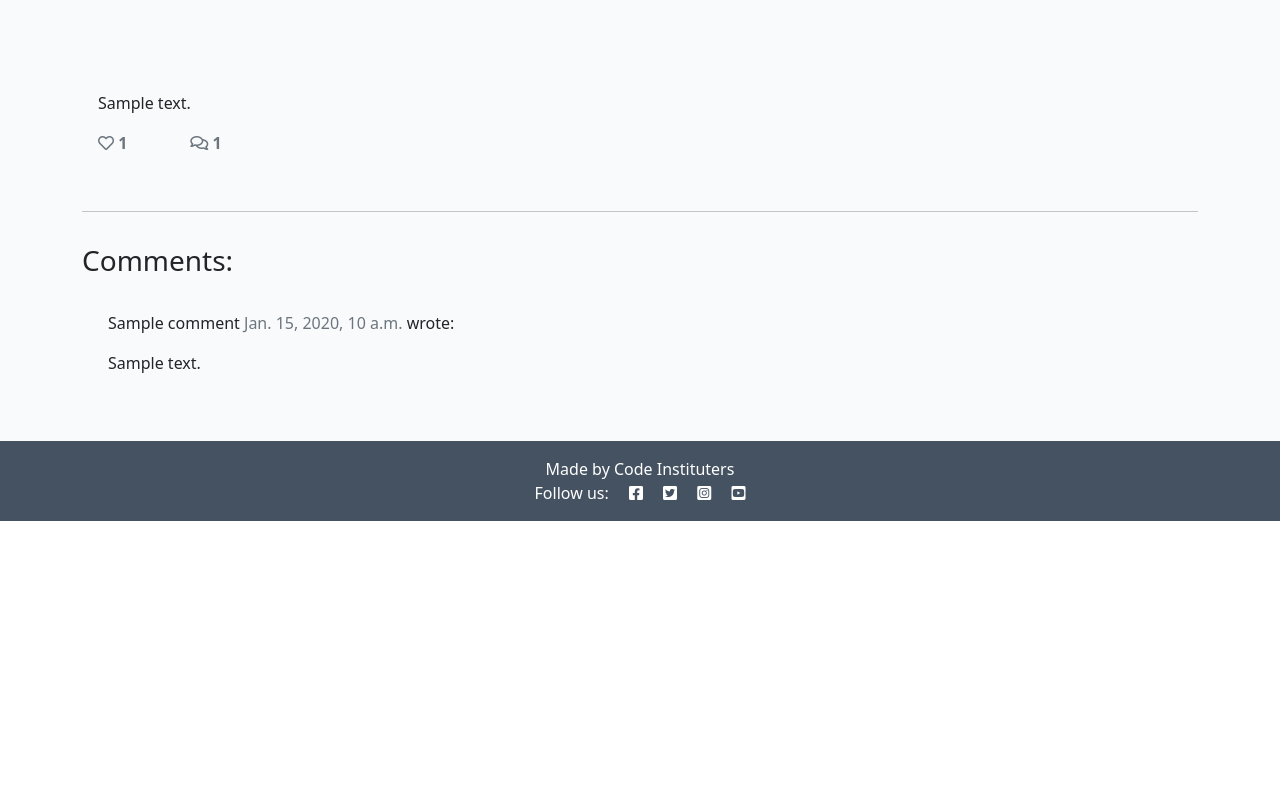
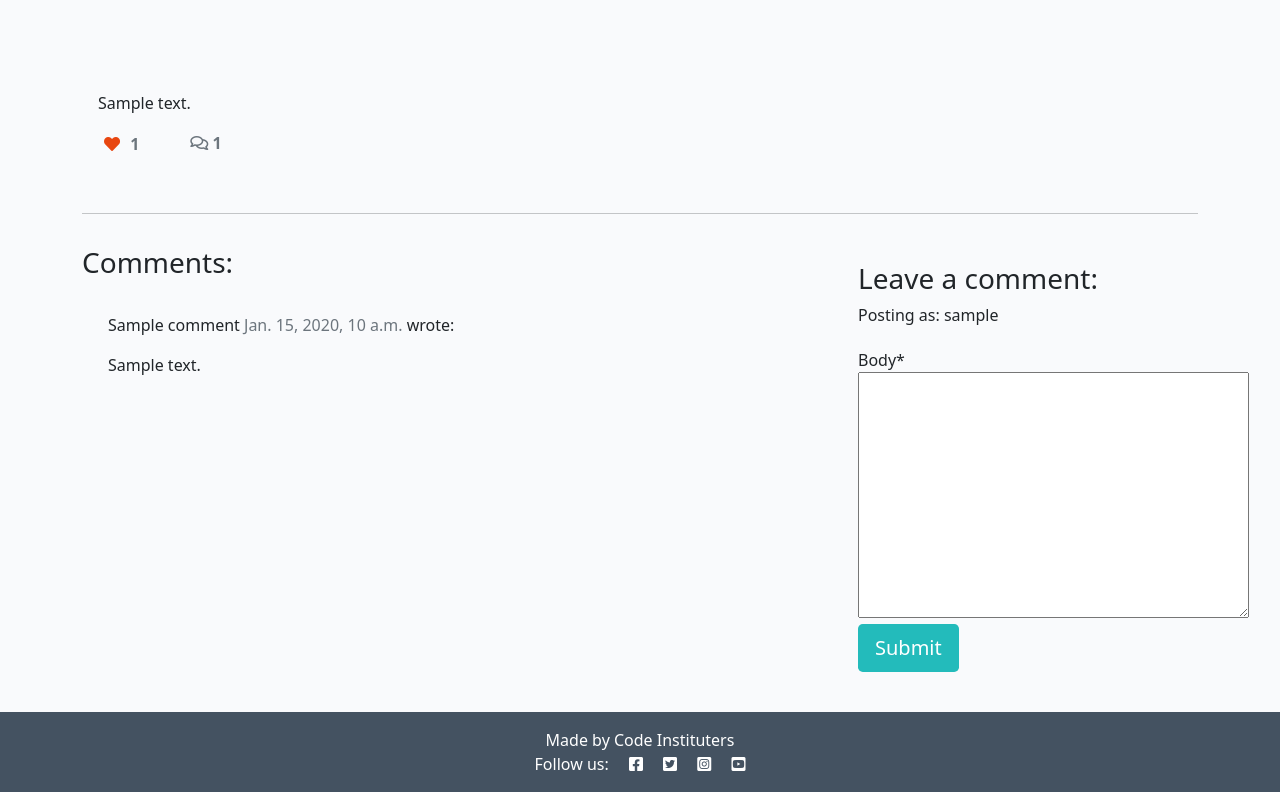
Before and after one commit to vivienrauch/DjangoBlog, a Django app: a page that uses templates/base.html in a window 1280 px wide. Shown: the part 281-1073 px from the top of the page. Before the commit the page ends 802 px from the top, so only its background shows below. Run offline with Django 3.2, Linux system fonts and the light colour scheme; a user stored in the database is signed in; tables that the repository leaves empty hold one stand-in row (values such as "Sample post"); one stand-in notice (Sample message) is shown; some libraries are stand-ins or nearby versions.

Commit message:
Add commenting, liking and alert messages

```diff
--- /dev/null
+++ b/blog/forms.py
@@ -0,0 +1,8 @@
+from .models import Comment
+from django import forms
+
+
+class CommentForm(forms.ModelForm):
+    class Meta:
+        model = Comment
+        fields = ('body',)
--- a/blog/urls.py
+++ b/blog/urls.py
@@ -5,4 +5,5 @@ from django.urls import path
 urlpatterns = [
     path('', views.PostList.as_view(), name='home'),
     path('<slug:slug>/', views.PostDetail.as_view(), name='post_detail'),
+    path('like/<slug:slug>', views.PostLike.as_view(), name='post_like'),
 ]
--- a/blog/views.py
+++ b/blog/views.py
@@ -1,6 +1,8 @@
-from django.shortcuts import render, get_object_or_404
+from django.shortcuts import render, get_object_or_404, reverse
 from django.views import generic, View
+from django.http import HttpResponseRedirect
 from .models import Post
+from .forms import CommentForm
 
 
 class PostList(generic.ListView):
@@ -26,6 +28,52 @@ class PostDetail(View):
             {
                 "post": post,
                 "comments": comments,
-                "liked": liked
+                "commented": False,
+                "liked": liked,
+                "comment_form": CommentForm()
             },
         )
+
+    def post(self, request, slug, *args, **kwargs):
+        queryset = Post.objects.filter(status=1)
+        post = get_object_or_404(queryset, slug=slug)
+        comments = post.comments.filter(approved=True).order_by("-created_on")
+        liked = False
+        if post.likes.filter(id=self.request.user.id).exists():
+            liked = True
+
+        comment_form = CommentForm(data=request.POST)
+
+        if comment_form.is_valid():
+            comment_form.instance.email = request.user.email
+            comment_form.instance.name = request.user.username
+            comment = comment_form.save(commit=False)
+            comment.post = post
+            comment.save()
+        else:
+            comment_form = CommentForm()
+
+        return render(
+            request,
+            "post_detail.html",
+            {
+                "post": post,
+                "comments": comments,
+                "commented": True,
+                "liked": liked,
+                "comment_form": CommentForm()
+            },
+        )
+
+
+class PostLike(View):
+
+    def post(self, request, slug):
+        post = get_object_or_404(Post, slug=slug)
+
+        if post.likes.filter(id=request.user.id).exists():
+            post.likes.remove(request.user)
+        else:
+            post.likes.add(request.user)
+
+        return HttpResponseRedirect(reverse('post_detail', args=[slug]))
--- a/requirements.txt
+++ b/requirements.txt
@@ -4,6 +4,7 @@ dj-database-url==0.5.0
 dj3-cloudinary-storage==0.0.6
 Django==3.2.19
 django-allauth==0.54.0
+django-crispy-forms==1.14.0
 django-summernote==0.8.20.0
 gunicorn==20.1.0
 oauthlib==3.2.2
--- a/templates/base.html
+++ b/templates/base.html
@@ -56,7 +56,18 @@
             </div>
         </div>
     </nav>
-
+    <div class="container">
+        <div class="row">
+            <div class="col-md-8 offset-md-2">
+                {% for message in messages %}
+                <div class="alert {{ message.tags }} alert-dismissible fade show" id="msg" role="alert">
+                    {{ message | safe }}
+                    <button type="button" class="btn-close" data-bs-dismiss="alert" aria-label="Close"></button>
+                </div>
+                {% endfor %}
+            </div>
+        </div>
+    </div>
     <main class="flex-shrink-0 main-bg">
         {% block content %}
         <!-- Content Goes here -->
@@ -71,6 +82,13 @@
             <i class="fab fa-instagram-square ms-3"></i>
             <i class="fab fa-youtube-square ms-3"></i></p>
     </footer>
+    <script>
+        setTimeout(function(){
+            let messages = document.getElementById("msg");
+            let alert = new bootstrap.Alert(messages);
+            alert.close();
+        }, 3000);
+    </script>
 </body>
 
 </html>
--- a/templates/post_detail.html
+++ b/templates/post_detail.html
@@ -1,4 +1,6 @@
 {% extends 'base.html' %} {% block content %}
+
+{% load crispy_forms_tags %}
 
 <div class="masthead">
     <div class="container">
@@ -33,8 +35,22 @@
                 <div class="row">
 
                     <div class="col-1">
+                        <strong>
+                            {% if user.is_authenticated %}
+                            <form class="d-inline" action="{% url 'post_like' post.slug %}" method="POST">
+                                {% csrf_token %}
+                                {% if liked %}
+                                <button type="submit" name="blogpost_id" value="{{post.slug}}" class="btn-like"><i class="fas fa-heart"></i></button>
+                                {% else %}
+                                <button type="submit" name="blogpost_id" value="{{post.slug}}" class="btn-like"><i class="far fa-heart"></i></button>
+                                {% endif %}
+                            </form>
+                            {% else %}
+                            <span class="text-secondary"><i class="far fa-heart"></i></span>
+                            {% endif %}
                         <!-- The number of likes goes before the closing strong tag -->
-                        <strong class="text-secondary"><i class="far fa-heart"></i> {{ post.number_of_likes }} </strong>
+                        <span class="text-secondary">{{ post.number_of_likes }} </span>
+                        </strong>
                     </div>
                     <div class="col-1">
                         {% with comments.count as total_comments %}
@@ -77,6 +93,22 @@
         <div class="col-md-4 card mb-4  mt-3 ">
             <div class="card-body">
                 <!-- For later -->
+                {% if commented %}
+                <div class="alert alert-success" role="alert">
+                    Your comment is awaiting approval
+                </div>
+                {% else %}
+                {% if user.is_authenticated %}
+
+                <h3>Leave a comment:</h3>
+                <p>Posting as: {{ user.username }}</p>
+                <form method="post" style="margin-top: 1.3em;">
+                    {{ comment_form | crispy }}
+                    {% csrf_token %}
+                    <button type="submit" class="btn btn-signup btn-lg">Submit</button>
+                </form>
+                {% endif %}
+                {% endif %}
             </div>
         </div>
     </div>
```
Also changed, not shown: codestar/settings.py (+12 -0 lines).
